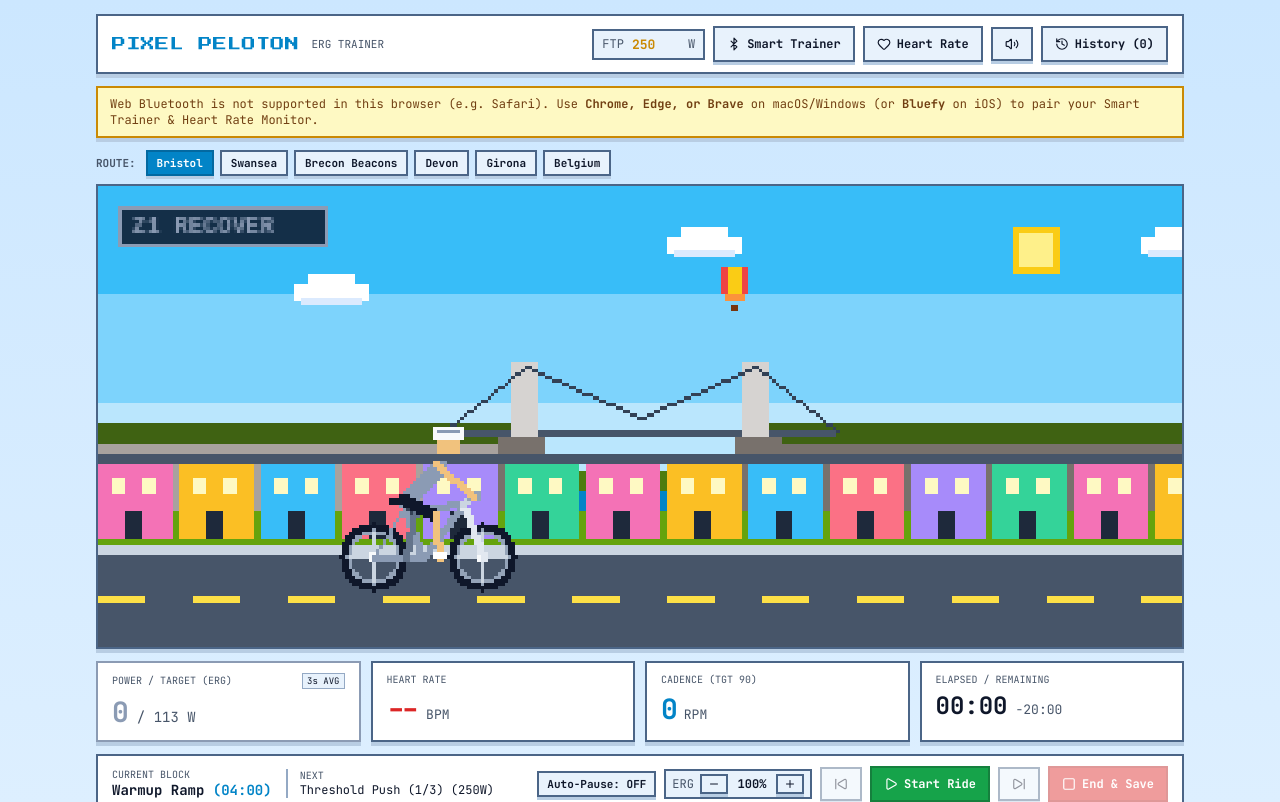
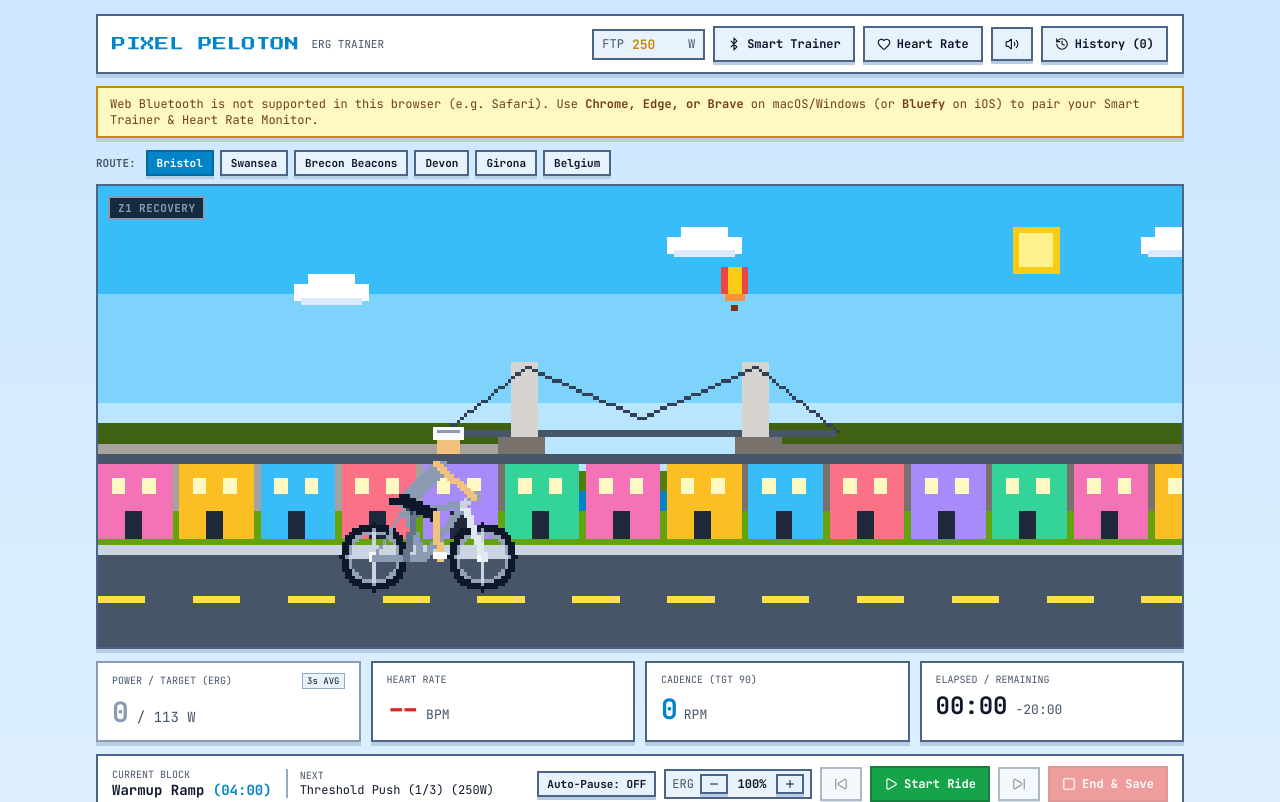
Before and after one commit to joshmacm/turbo_pixel, a React (Vite) app: page / in a window 1280 px wide. Shown: the top 802 px of the page. Built offline with nearby package versions, Linux system fonts and the light colour scheme.

Commit message:
Render zone badge as crisp HTML overlay instead of low-res canvas text

```diff
--- a/src/components/PixelCanvas.tsx
+++ b/src/components/PixelCanvas.tsx
@@ -577,21 +577,14 @@ export const PixelCanvas: React.FC<PixelCanvasProps> = ({
         }
       }
 
-      // Zone badge top-left
-      rect(6, 6, 62, 12, 'rgba(15, 23, 42, 0.85)');
-      ctx.strokeStyle = zone.color;
-      ctx.lineWidth = 1;
-      ctx.strokeRect(6.5, 6.5, 61, 11);
-      ctx.fillStyle = zone.color;
-      ctx.font = 'bold 7px monospace';
-      ctx.fillText(zone.name.toUpperCase().slice(0, 10), 10, 14);
-
       rafId = requestAnimationFrame(frame);
     };
 
     rafId = requestAnimationFrame(frame);
     return () => cancelAnimationFrame(rafId);
   }, []);
+
+  const currentZone = getZoneForPct(ftp > 0 ? powerWatts / ftp : 0);
 
   return (
     <div className="pixel-panel" style={{ overflow: 'hidden', position: 'relative' }}>
@@ -607,6 +600,23 @@ export const PixelCanvas: React.FC<PixelCanvasProps> = ({
           aspectRatio: `${W} / ${H}`,
         }}
       />
+      <div
+        style={{
+          position: 'absolute',
+          top: 10,
+          left: 10,
+          background: 'rgba(15, 23, 42, 0.88)',
+          border: `2px solid ${currentZone.color}`,
+          color: currentZone.color,
+          padding: '3px 8px',
+          fontSize: 11,
+          fontWeight: 700,
+          letterSpacing: '0.04em',
+          pointerEvents: 'none',
+        }}
+      >
+        {currentZone.name.toUpperCase()}
+      </div>
     </div>
   );
 };
```
